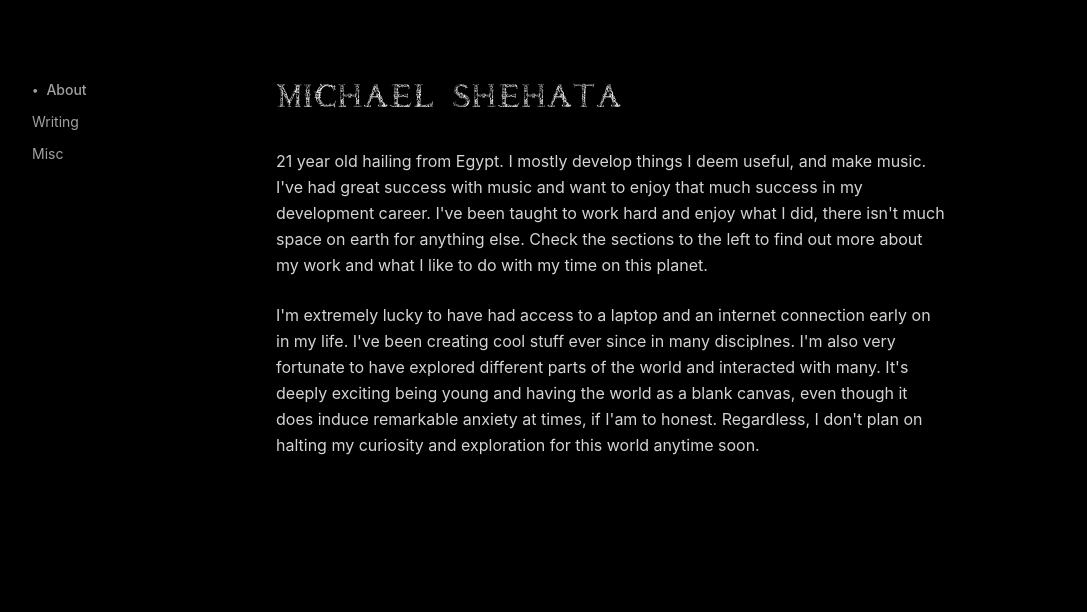
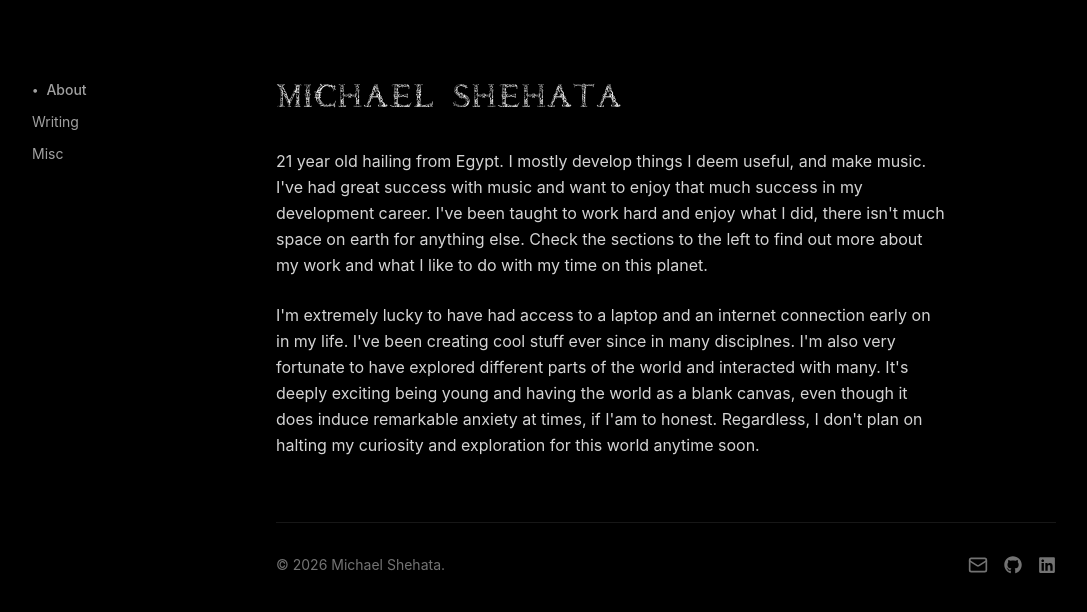
Before and after one commit to michaelshehata/ms-portfolio, a React (Vite) app: page / in a window 1280 px wide. Shown: the top 612 px of the page, without its empty margins (96-1183 px from the left). Built offline with nearby package versions, Linux system fonts and the light colour scheme.

Commit message:
feat: Added social icons

```diff
--- a/package.json
+++ b/package.json
@@ -19,6 +19,7 @@
     "lucide-react": "^1",
     "react": "^19",
     "react-dom": "^19",
+    "react-icons": "^5.7.0",
     "tailwind-merge": "^3.3.1",
     "tw-animate-css": "^1.4.0"
   },
--- /dev/null
+++ b/src/components/Footer.tsx
@@ -0,0 +1,41 @@
+// src/components/Footer.tsx
+import { Mail } from "lucide-react";
+import { FaGithub, FaLinkedin } from "react-icons/fa6";
+
+export default function Footer() {
+  return (
+    <footer className="w-full border-t border-neutral-900 pt-8 mt-16 flex flex-col sm:flex-row items-center justify-between gap-4 text-neutral-500 text-sm">
+      {/* Copyright Text */}
+      <div>© 2026 Michael Shehata.</div>
+
+      {/* Social / Contact Icons */}
+      <div className="flex items-center gap-4 text-lg">
+        <a
+          href="mailto:your-email@example.com"
+          aria-label="Email"
+          className="hover:text-white transition-colors"
+        >
+          <Mail className="w-5 h-5" />
+        </a>
+        <a
+          href="https://github.com/michaelshehata"
+          target="_blank"
+          rel="noopener noreferrer"
+          aria-label="GitHub"
+          className="hover:text-white transition-colors"
+        >
+          <FaGithub />
+        </a>
+        <a
+          href="https://linkedin.com/in/yourhandle"
+          target="_blank"
+          rel="noopener noreferrer"
+          aria-label="LinkedIn"
+          className="hover:text-white transition-colors"
+        >
+          <FaLinkedin />
+        </a>
+      </div>
+    </footer>
+  );
+}
--- a/src/pages/Landing.tsx
+++ b/src/pages/Landing.tsx
@@ -1,3 +1,5 @@
+import Footer from "../components/Footer";
+
 export default function Landing() {
   return (
     <div className="min-h-screen text-white bg-black px-8 py-20">
@@ -46,6 +48,8 @@ export default function Landing() {
               Regardless, I don't plan on halting my curiosity and exploration for this world anytime soon.
             </p>
           </div>
+          {/* Footer Component */}
+          <Footer />
         </main>
 
       </div>
```
Also changed, not shown: 1 other file (tests, documents, lock files or other folders).
